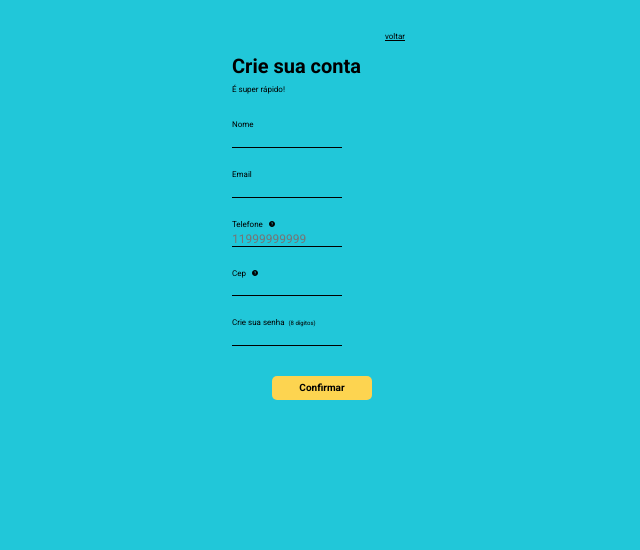
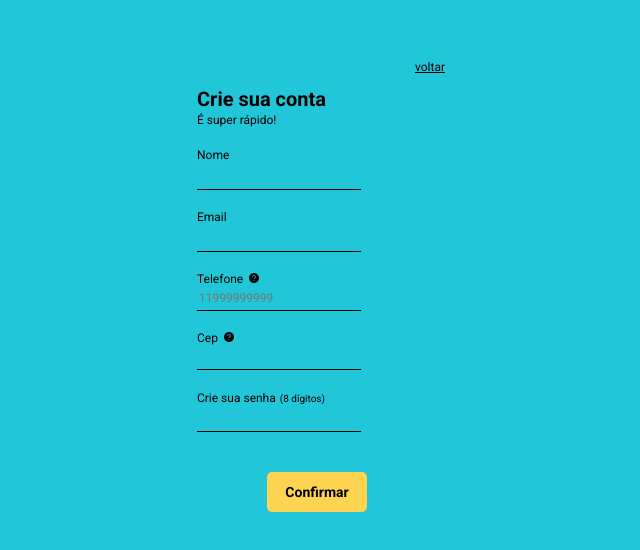
Before and after one commit to hart42/NoPlastic, a React (Create React App) app in the folder front-end/: page /register in a window 1280 px wide. Shown: the top 550 px of the page, without its empty margins (320-960 px from the left). Built offline with nearby package versions, Linux system fonts and the light colour scheme; the HTML template or start-up script is replaced by a standard one.

Commit message:
fix: consertando font-sizes

```diff
--- a/front-end/src/components/CustomButton/style.css
+++ b/front-end/src/components/CustomButton/style.css
@@ -2,13 +2,13 @@
   all: unset;
   cursor: pointer;
   border-radius: 3.2rem;
-  font-size: 1rem;
+  font-size: 1.4rem;
 
   line-height: 1.6rem;
 
   font-weight: bold;
-  width: 13rem;
-  height: 2.4rem;
+  width: 20rem;
+  height: 4rem;
   text-align: center;
   margin-right: 0.6rem;
 
@@ -27,6 +27,7 @@
 
 .default {
   width: 10rem;
+  height: 4rem;
   background: #fdd450;
   border-radius: 5px;
 }
--- a/front-end/src/pages/Login/style.module.css
+++ b/front-end/src/pages/Login/style.module.css
@@ -4,7 +4,7 @@
   justify-content: center;
   align-items: center;
 
-  margin-top: 7rem;
+  margin-top: 14rem;
 }
 
 .login__buttons {
--- a/front-end/src/pages/Register/style.module.css
+++ b/front-end/src/pages/Register/style.module.css
@@ -3,33 +3,33 @@
   flex-direction: column;
   justify-content: center;
   align-items: center;
-  margin-top: 3rem;
+  margin-top: 6rem;
 }
 
 .back a {
   all: unset;
   color: black;
   text-decoration: underline;
-  font-size: 0.8rem;
+  font-size: 1.2rem;
 
-  margin-left: 15rem;
+  margin-left: 22rem;
 }
 
 .container__register__section {
-  margin-left: -3rem;
+  margin-left: -7rem;
 }
 
 .container__register__section button {
-  margin-left: 4rem;
-  margin-top: 1rem;
+  margin-left: 7rem;
+  margin-top: 2rem;
 }
 
 .container__register__title p {
   font-weight: 400;
-  font-size: 0.8rem;
+  font-size: 1.2rem;
   line-height: 1.6rem;
 
-  margin-top: -1rem;
+  margin-top: -1.3rem;
   margin-bottom: 2rem;
 }
 
@@ -42,32 +42,30 @@
 
 .container__input label {
   font-weight: 400;
-  font-size: 0.8rem;
+  font-size: 1.2rem;
   line-height: 1.4rem;
 
-  margin-bottom: 0.1rem;
-}
-
-.container__input input:focus {
-  border-bottom: 1px solid red;
+  margin-bottom: 0.3rem;
 }
 
 .container__input input {
   all: unset;
   border-bottom: 1px solid black;
-  width: 11rem;
+  width: 16rem;
+
+  padding: 0.5rem 0.2rem;
 
   font-size: larger;
 }
 
 .container__input__helper img {
   margin-left: 0.6rem;
-  width: 0.6rem;
+  width: 1rem;
 }
 
 .container__input__last {
   font-weight: 400;
-  font-size: 0.8rem;
+  font-size: 1.4rem;
   line-height: 1.4rem;
 
   margin-bottom: 0.1rem;
@@ -75,5 +73,5 @@
 
 .container__input__last span {
   margin-left: 0.4rem;
-  font-size: 0.6rem;
+  font-size: 1rem;
 }
```
